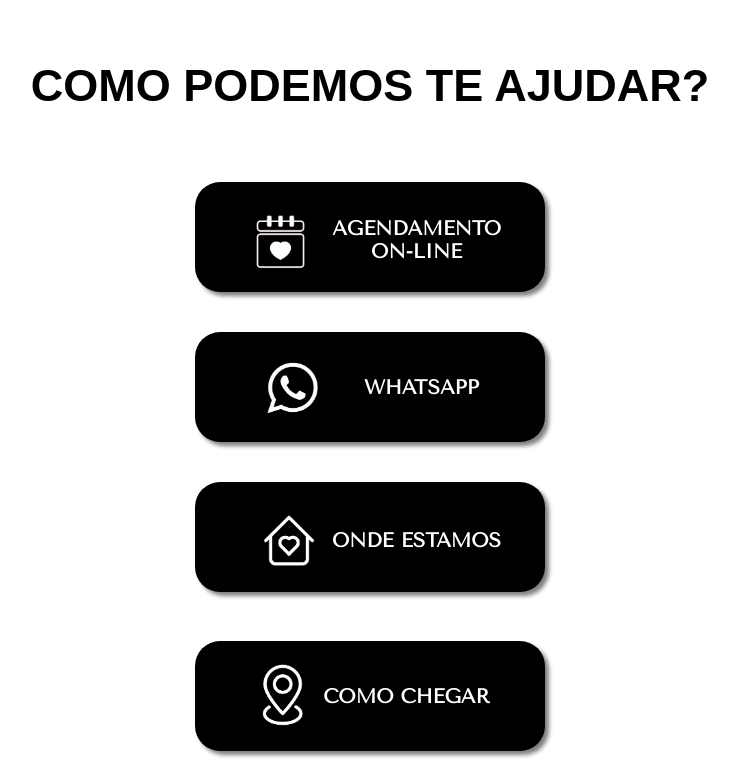
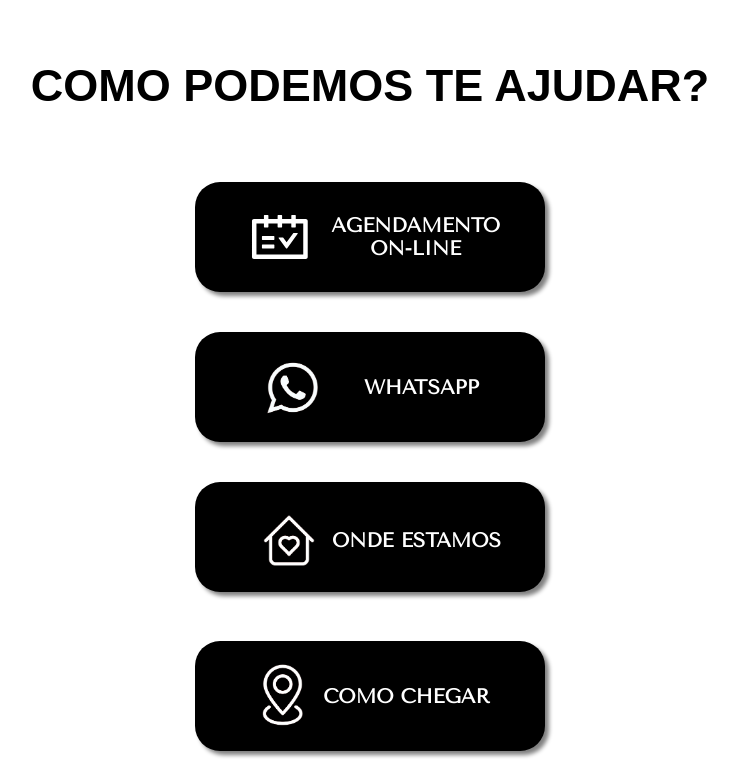
Before and after one commit to willSchmitt/St-dioDrieliLongen, a React (Vite) app: page / in a window 1280 px wide. Shown: the part 722-1506 px from the top of the page, without its empty margins (270-1008 px from the left). Built offline with nearby package versions, Linux system fonts and the light colour scheme; a web font is replaced by a local one.

Commit message:
teste icons

```diff
--- a/src/components/ButtonDiary/index.jsx
+++ b/src/components/ButtonDiary/index.jsx
@@ -1,11 +1,13 @@
 import {Container} from './styles';
+
+import {AiOutlineSchedule} from 'react-icons/ai'
 
 export function ButtonDiary({title}) {
   return (
         <Container type="button">
           <a target="_blank" href="https://agendamento.salaovip.com.br/?slug=studiodrielilongen#/app/widget/studiodrielilongen">
             <div class="btn-primary">
-              <img src="/src/assets/agenda.png" alt="Imagem de uma agenda" />
+              <AiOutlineSchedule size={90}/>
               <small>{title}</small>
             </div>
           </a>
--- a/src/components/ButtonDiary/styles.js
+++ b/src/components/ButtonDiary/styles.js
@@ -21,8 +21,8 @@ export const Container = styled.button`
     margin-left: 15%;
     max-width: 75%;
 
-    img {
-      width: 25%;
+    svg {
+      color: white;
     }
   }
 
```
Also changed, not shown: 1 other file (tests, documents, lock files or other folders).
